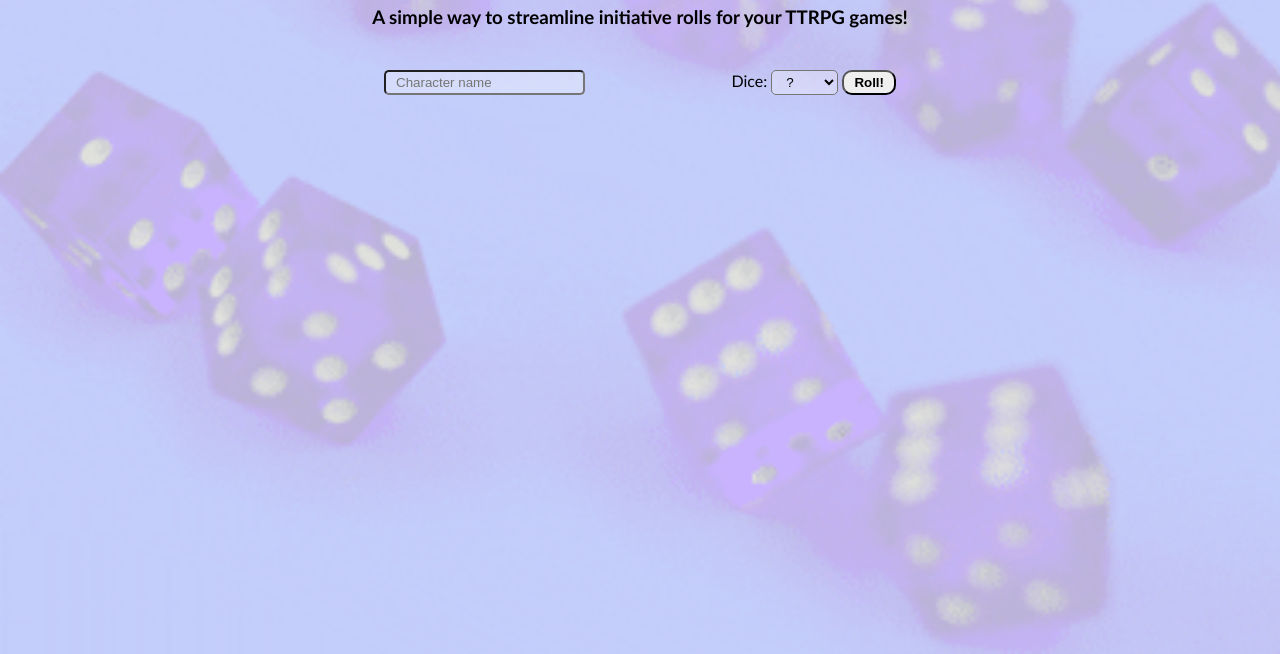
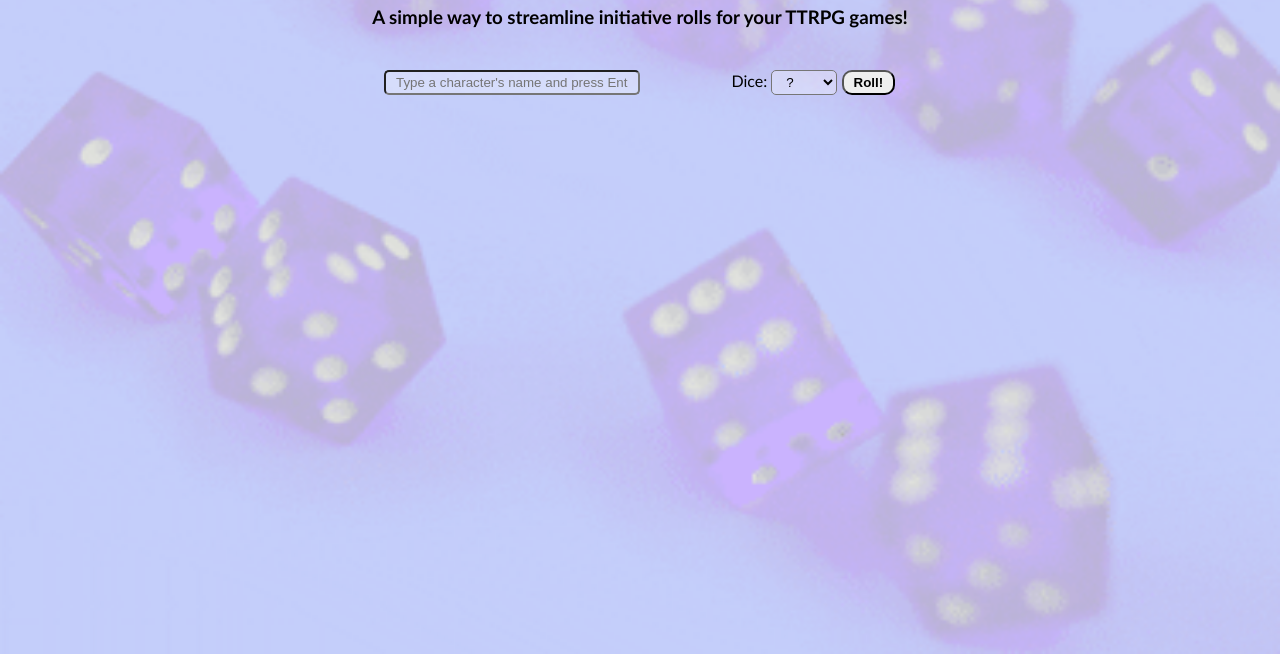
Before and after one commit to alxngrnj/initiative-roller, a plain HTML site: page index.html in a window 1280 px wide. Shown: the part 146-800 px from the top of the page. Drawn offline with Linux system fonts and the light colour scheme.

Commit message:
clearer placeholder guidance and width adjustments on the input fields

```diff
--- a/css/styles.css
+++ b/css/styles.css
@@ -46,8 +46,13 @@ h3 {
 .input {
     padding: 3px 10px;
     border-radius: 5px;
+    width: 20vw;
 
     background-color: rgba(255, 255, 255, 0.3);
+}
+
+#dice {
+    width: 40.2%;
 }
 
 button {
--- a/index.html
+++ b/index.html
@@ -16,7 +16,7 @@
             games!</h3>
 
         <div class="input-container">
-            <input aria-label="name" type="text" placeholder="Character name" class="input">
+            <input aria-label="name" type="text" placeholder="Type a character's name and press Enter" class="input">
 
             <form>
                 <label for="dice">
```
